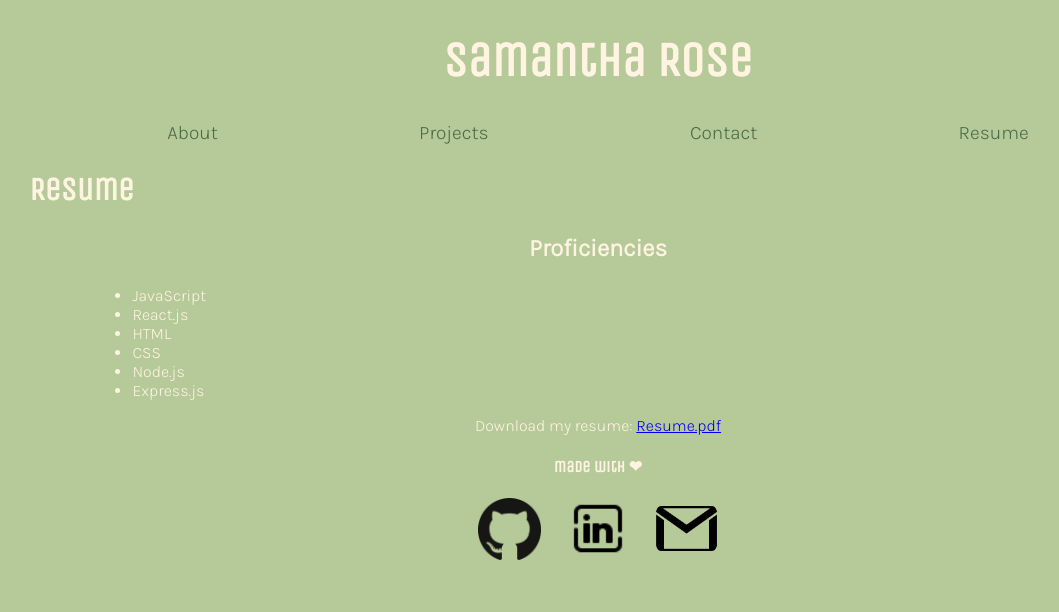
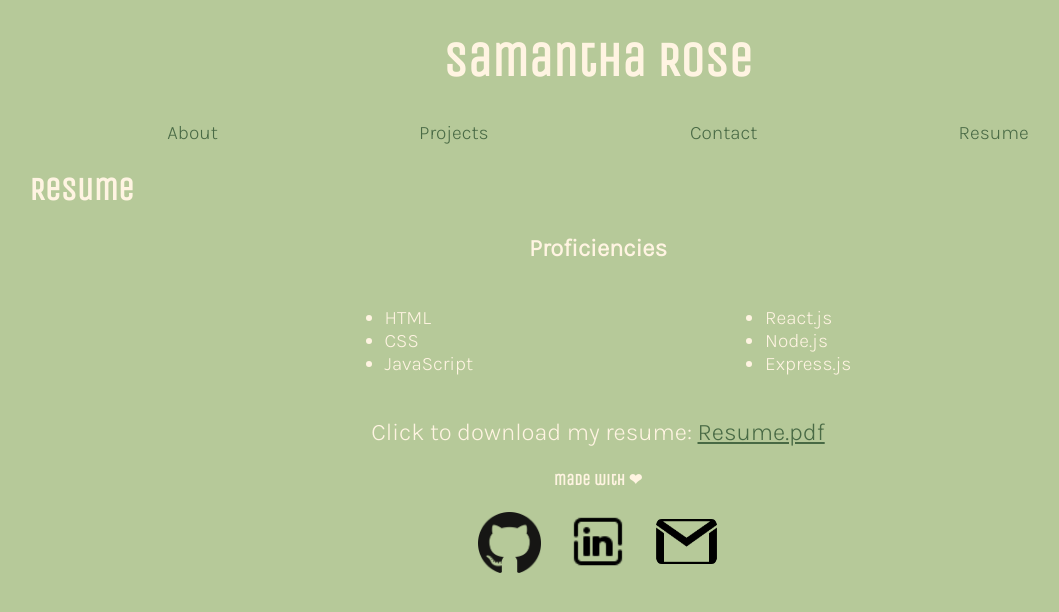
Before and after one commit to samanthashleyrose/React-Coding-Portfolio, a React (Vite) app: page /Resume in a window 1280 px wide. Shown: the top 612 px of the page, without its empty margins (42-1101 px from the left). Built offline with nearby package versions, Linux system fonts and the light colour scheme.

Commit message:
PDF link is working

```diff
--- a/src/main.css
+++ b/src/main.css
@@ -142,8 +142,20 @@ img {
     margin-right: 10%;
 }
 
+.proficiencies {
+    display: inline-flex;
+    justify-content: space-evenly;
+    width: 100%;
+    font-size: 1.2rem;
+}
+
 #download-resume {
+    font-size: 1.5rem;
     text-align: center;
+}
+
+a {
+    color: rgba(41, 78, 45, 0.776);
 }
 
 /* FOOTER */
--- a/src/pages/Resume.jsx
+++ b/src/pages/Resume.jsx
@@ -4,15 +4,19 @@ export default function Resume() {
       <h2>Resume</h2>
       <div className="resume-section">
         <h3>Proficiencies</h3>
+        <div className="proficiencies">
           <ul>
-          <li>JavaScript</li>
-          <li>React.js</li>
             <li>HTML</li>
             <li>CSS</li>
+            <li>JavaScript</li>
+          </ul>
+          <ul>
+            <li>React.js</li>
             <li>Node.js</li>
             <li>Express.js</li>
           </ul>
-        <p id="download-resume">Download my resume: <a href="/src/assets/RESUME-2024-Samantha-Rose.pdf" download>Resume.pdf</a></p>
+        </div>
+        <p id="download-resume">Click to download my resume: <a href="/src/assets/pdf/RESUME-2024-Samantha-Rose.pdf" download>Resume.pdf</a></p>
       </div>
     </div>
   );
```
Also changed, not shown: 2 other files (tests, documents, lock files or other folders). Lines whose indentation alone changed are shown as unchanged.
